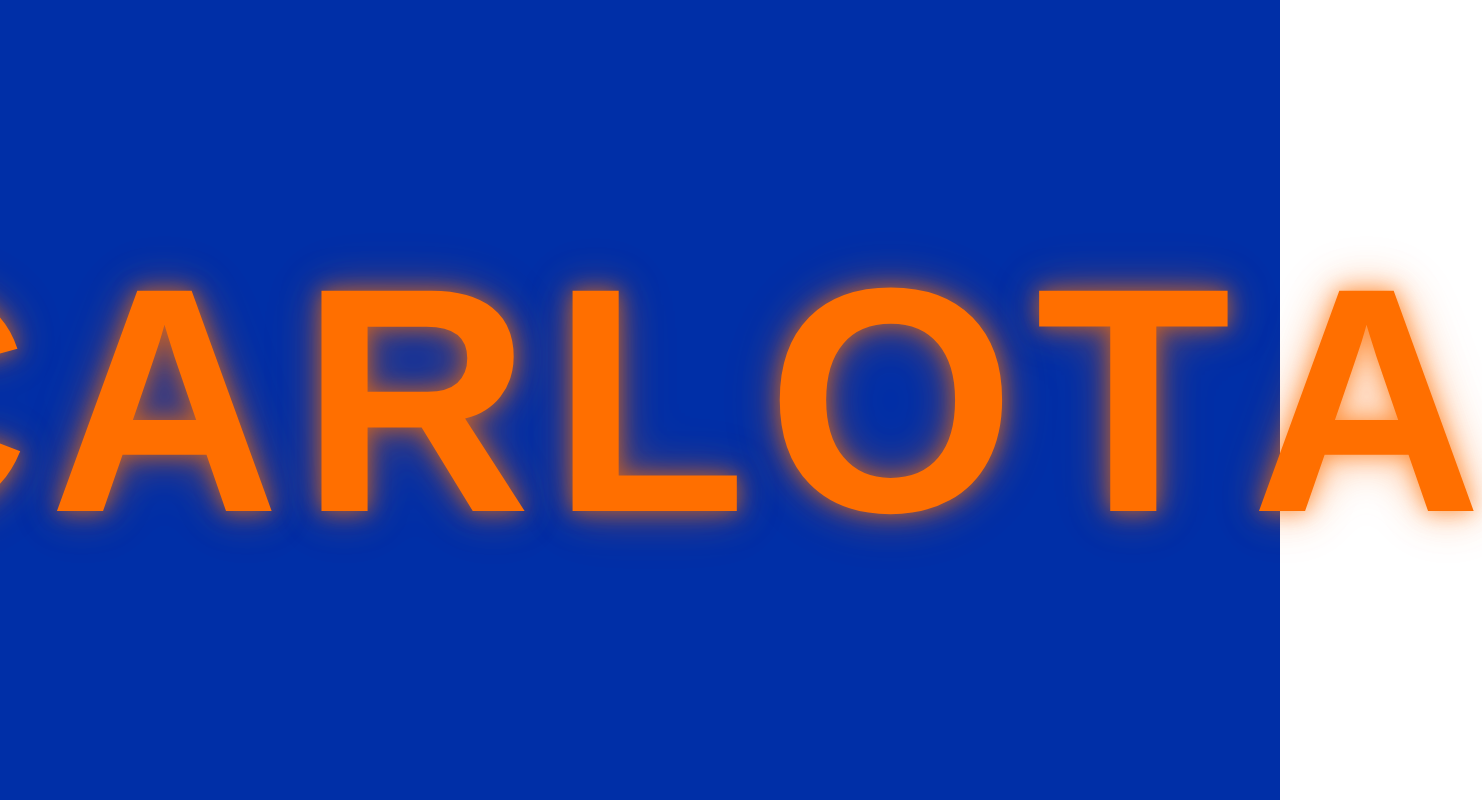
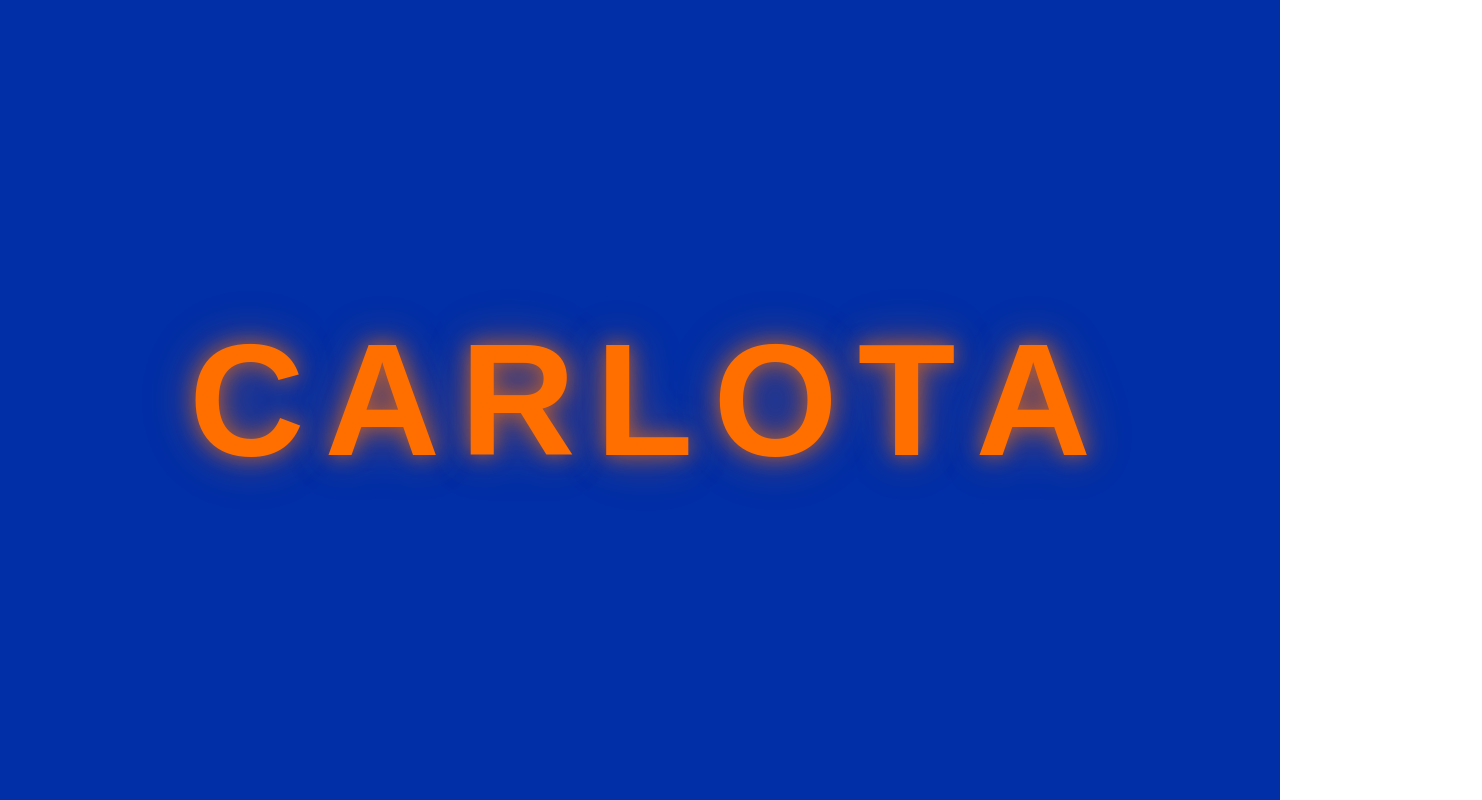
Before and after one commit to carlotescabia/mi-web-react, a React (Create React App) app: page / in a window 1280 px wide. Shown: the whole page, 1482 px wide, since content can reach past the window. Built offline with nearby package versions, Linux system fonts and the light colour scheme.

Commit message:
Update App.css

```diff
--- a/src/App.css
+++ b/src/App.css
@@ -55,7 +55,7 @@ body {
 */
 .letter {
   color: #FF6F00; /* Naranja brillante, puedes cambiar el color */
-  font-size: 20rem; /* Tamaño de letra gigante, modifica para más pequeño o grande */
+  font-size: 10rem; /* Tamaño de letra gigante, modifica para más pequeño o grande */
   font-weight: bold; /* Negrita */
   font-family: 'Fredoka One', sans-serif; /* Fuente divertida, cambia por otra si quieres */
   display: inline-block; /* Para poder aplicar transformaciones individuales */
```
